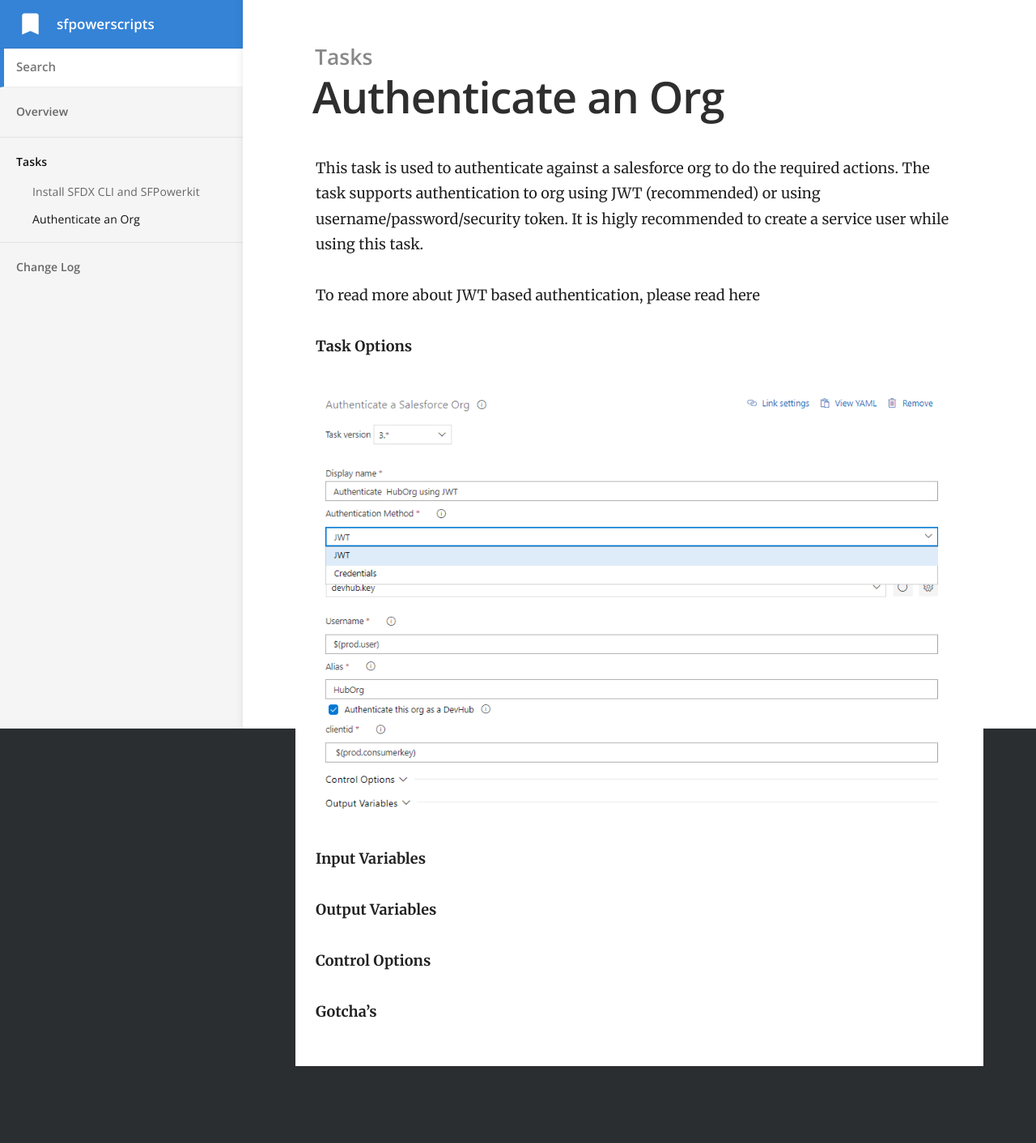
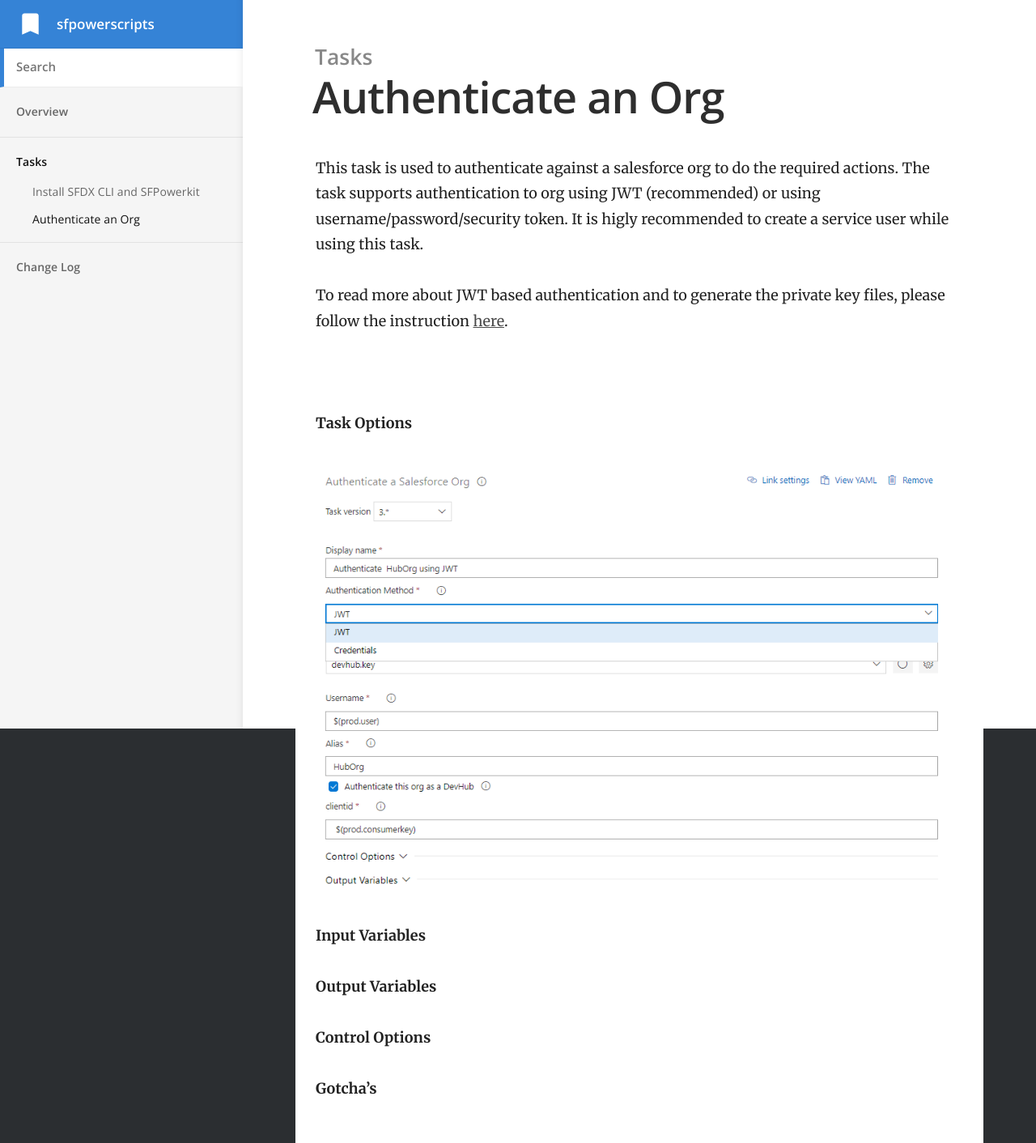
Before and after one commit to nbatterham/sfpowerscripts-doc, a Jekyll site: the page built from _docs/Tasks/Authenticate an Org.md, in a window 1280 px wide. Shown: the whole page at 81% size. Built offline with Jekyll 4.4.1, drawn with Linux system fonts in a browser that asks for light colours; before the commit the page ends 1317 px from its top, so only the background shows below that.

Commit message:
Updated '_docs/Tasks/Authenticate an Org.md' via CloudCannon

```diff
--- a/_docs/Tasks/Authenticate an Org.md
+++ b/_docs/Tasks/Authenticate an Org.md
@@ -6,7 +6,9 @@ order: 2
 
 This task is used to authenticate against a salesforce org to do the required actions. The task supports authentication to org using JWT (recommended) or using username/password/security token. It is higly recommended to create a service user while using this task.
 
-To read more about JWT based authentication, please read here
+To read more about JWT based authentication and to generate the private key files, please follow the instruction&nbsp;[here](https://developer.salesforce.com/docs/atlas.en-us.sfdx_dev.meta/sfdx_dev/sfdx_dev_auth_jwt_flow.htm).
+
+&nbsp;
 
 **Task Options**
 
```
